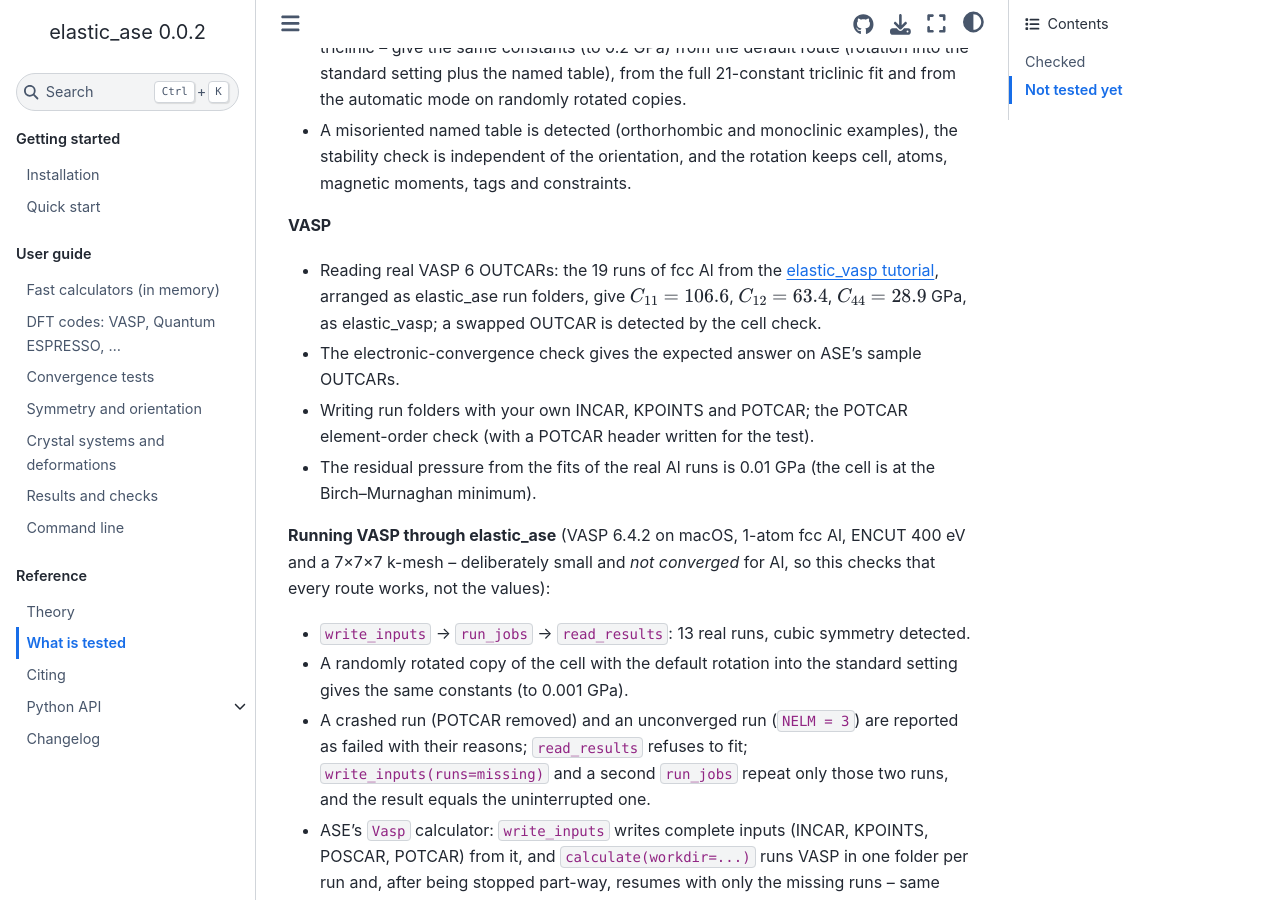
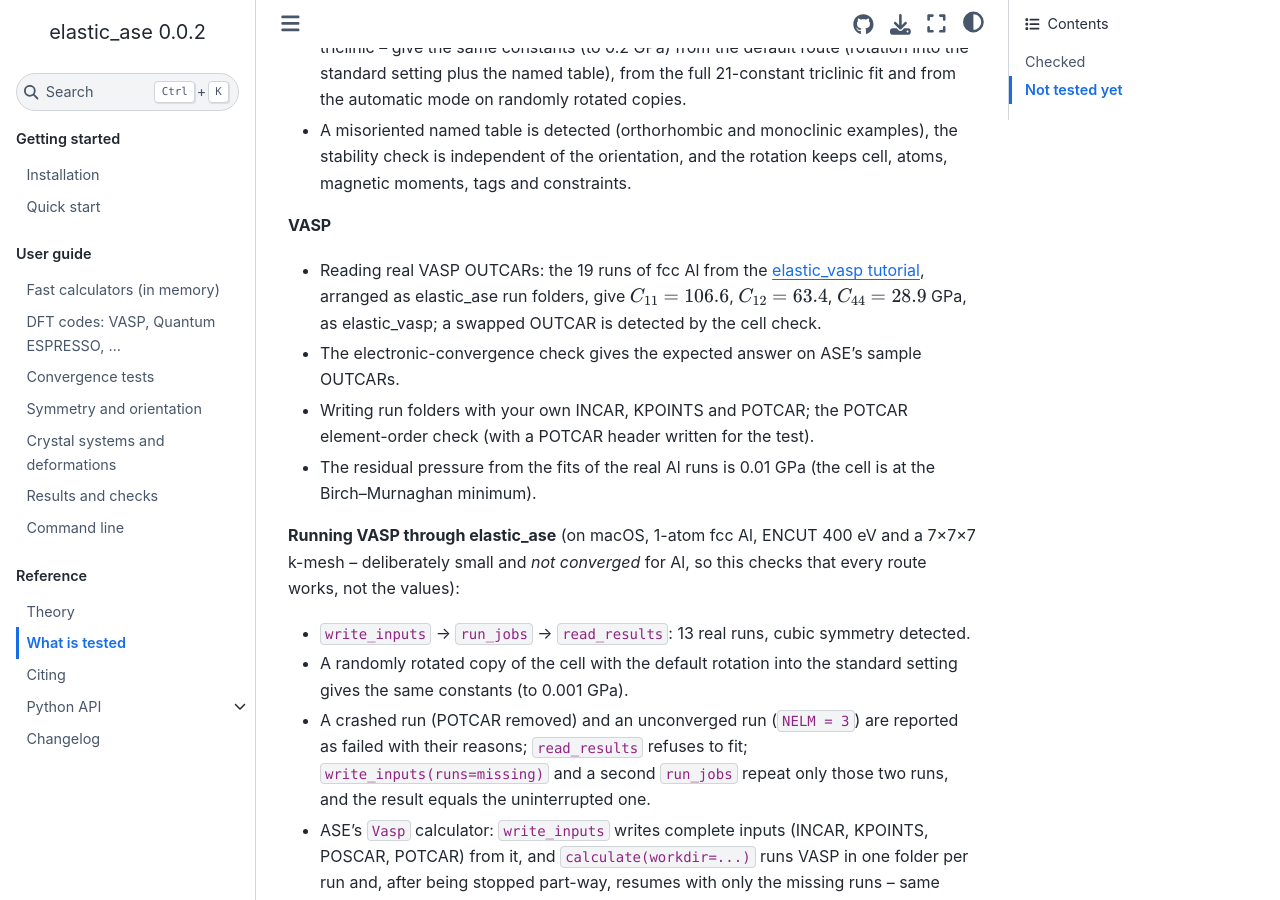
Before and after one commit to prnvrvs/elastic_ase, a Sphinx documentation site: the page built from docs/testing.rst, in a window 1280 px wide and 900 px high, scrolled down 550 px. Built offline with Sphinx 7.4.7 and the Sphinx Book theme 1.1.4, drawn with Linux system fonts in a browser that asks for light colours.

Commit message:
Docs: drop the VASP version from the test notes
Co-Authored-By: Claude Opus 5.5 <noreply@anthropic.com>

```diff
--- a/docs/guide/dft.rst
+++ b/docs/guide/dft.rst
@@ -10,7 +10,7 @@ which output file to read and check, and which command to run.
 
 .. note::
 
-   Tested with real VASP 6.4.2 on 1-atom fcc Al: ``write_inputs``, ``run_jobs``,
+   Tested with real VASP on 1-atom fcc Al: ``write_inputs``, ``run_jobs``,
    ``read_results``, failed and unconverged runs, resuming, ASE's ``Vasp`` calculator, and
    reading OUTCARs (which reproduces elastic_vasp). Quantum ESPRESSO input writing and output
    reading are tested on files only, not yet with a real pw.x run. See :doc:`../testing`.
@@ -105,7 +105,7 @@ grouped by element (e.g. Cu Au Cu) is refused, since no POTCAR can match its POS
 first with ``atoms = atoms[atoms.numbers.argsort(kind="stable")]``.
 
 With an ASE ``Vasp`` calculator attached and no ``files``, ``write_inputs`` writes the complete
-input (INCAR, KPOINTS, POSCAR, POTCAR) from the calculator instead (tested with VASP 6.4.2;
+input (INCAR, KPOINTS, POSCAR, POTCAR) from the calculator instead (tested with VASP;
 ASE needs ``VASP_PP_PATH`` pointing to your POTCAR library).
 
 Shortcuts with the code fixed: ``vasp_input(workdir, incar=, kpoints=, potcar=)``,
--- a/docs/testing.rst
+++ b/docs/testing.rst
@@ -29,7 +29,7 @@ Checked
 
 **VASP**
 
-* Reading real VASP 6 OUTCARs: the 19 runs of fcc Al from the
+* Reading real VASP OUTCARs: the 19 runs of fcc Al from the
   `elastic_vasp tutorial <https://prnvrvs.github.io/elastic_vasp/>`_, arranged as elastic_ase
   run folders, give :math:`C_{11} = 106.6`, :math:`C_{12} = 63.4`, :math:`C_{44} = 28.9` GPa,
   as elastic_vasp; a swapped OUTCAR is detected by the cell check.
@@ -39,7 +39,7 @@ Checked
 * The residual pressure from the fits of the real Al runs is 0.01 GPa (the cell is at the
   Birch–Murnaghan minimum).
 
-**Running VASP through elastic_ase** (VASP 6.4.2 on macOS, 1-atom fcc Al, ENCUT 400 eV and a
+**Running VASP through elastic_ase** (on macOS, 1-atom fcc Al, ENCUT 400 eV and a
 7×7×7 k-mesh – deliberately small and *not converged* for Al, so this checks that every route
 works, not the values):
 
```
Also changed, not shown: README.md (+2 -2 lines).
